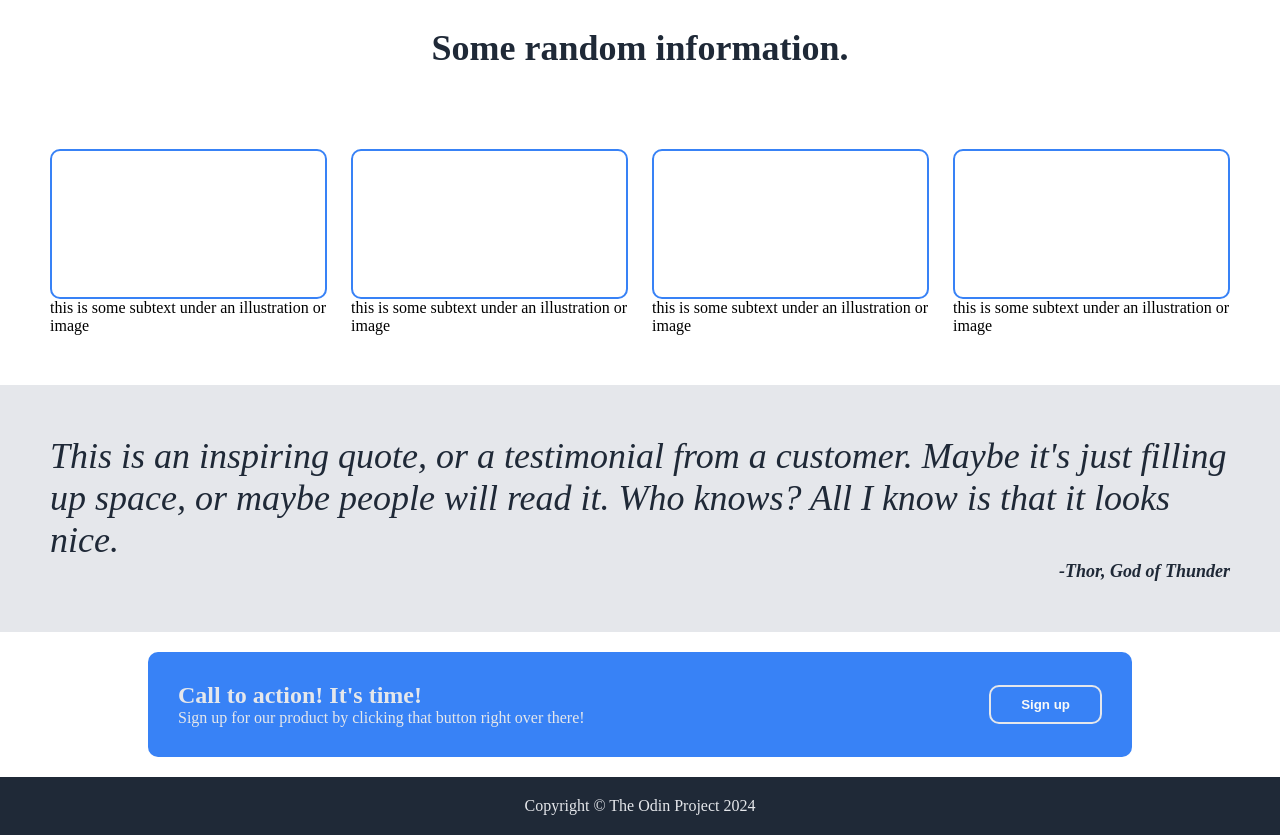
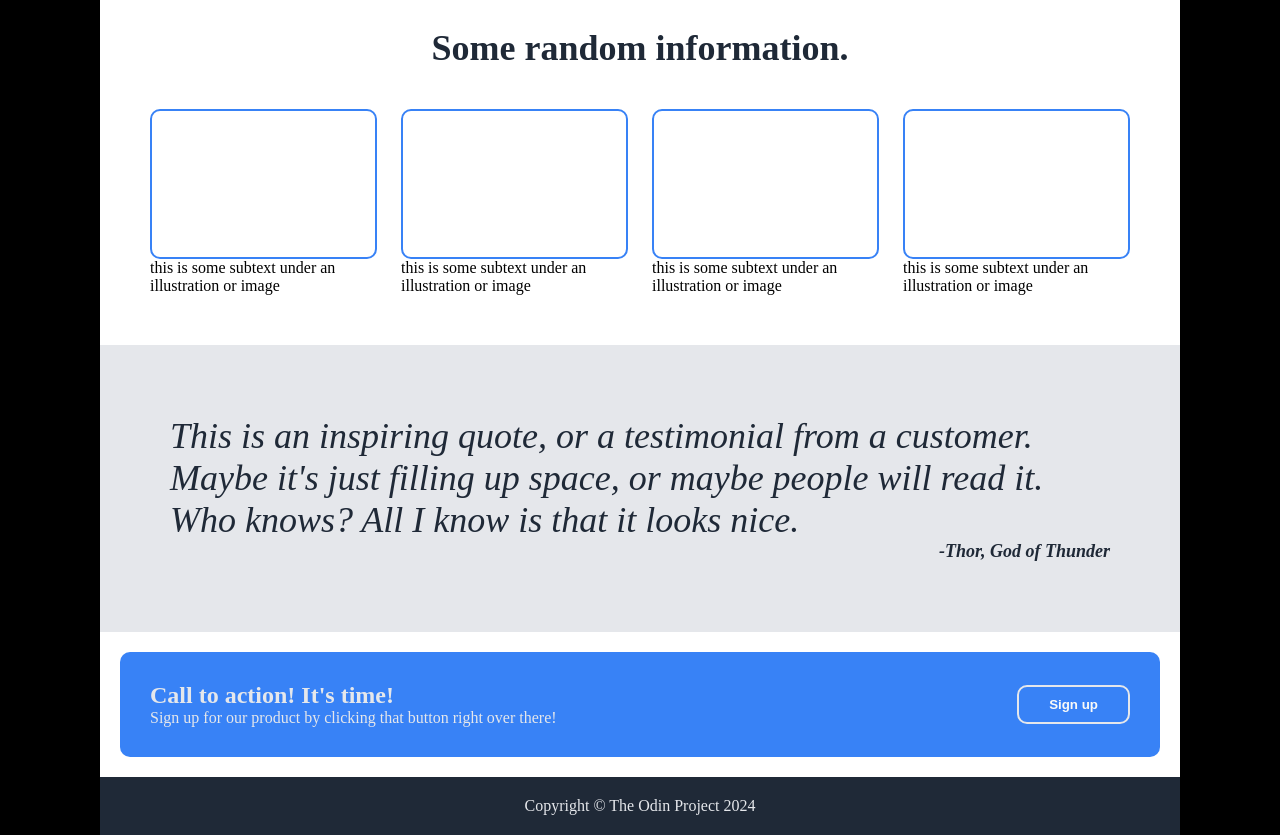
Before and after one commit to reikasar/odin-landingpage, a plain HTML site: page index.html in a window 1280 px wide. Shown: the part 421-1256 px from the top of the page. Drawn offline with Linux system fonts and the light colour scheme.

Commit message:
add layout fixes

```diff
--- a/css/style.css
+++ b/css/style.css
@@ -5,13 +5,18 @@
 
 }
 
+html {
+  background-color: black;
+}
+
 body {
   font: Roboto;
-  width: 100%;
+  width: 1080px;
   min-height: 100vh;
 
   display: flex;
   flex-flow: column;
+  margin: auto;
 }
 
 /* header section start */
@@ -102,6 +107,7 @@ body {
 /* info section start */
 
 .info {
+  background-color: white;
   display: flex;
   flex-direction: column;
 }
@@ -111,13 +117,13 @@ body {
   font-weight: 900;
   color: #1f2937;
   text-align: center;
-  padding: 30px;
+  padding-top: 30px;
 }
 
 .card-container {
   width: 100%;
   display: flex;
-  padding: 50px;
+  padding: 40px 50px 50px 50px;
   gap: 1.5em;
 }
 
@@ -142,6 +148,7 @@ body {
   display: flex;
   flex-flow: column;
   justify-content: center;
+  padding: 70px;
 }
 
 .testimonial p {
@@ -162,8 +169,9 @@ body {
 /* cto section start */
 
 .cto {
-  width: 80%;
-  margin: auto;
+  background-color: white;
+  width: 100%;
+  margin: 0 auto;
   padding: 20px;
 }
 
@@ -174,7 +182,6 @@ body {
   justify-content: space-between;
   align-items: center;
   padding: 30px;
-  gap: 1em;
   border-radius: 10px;
 }
 
```
